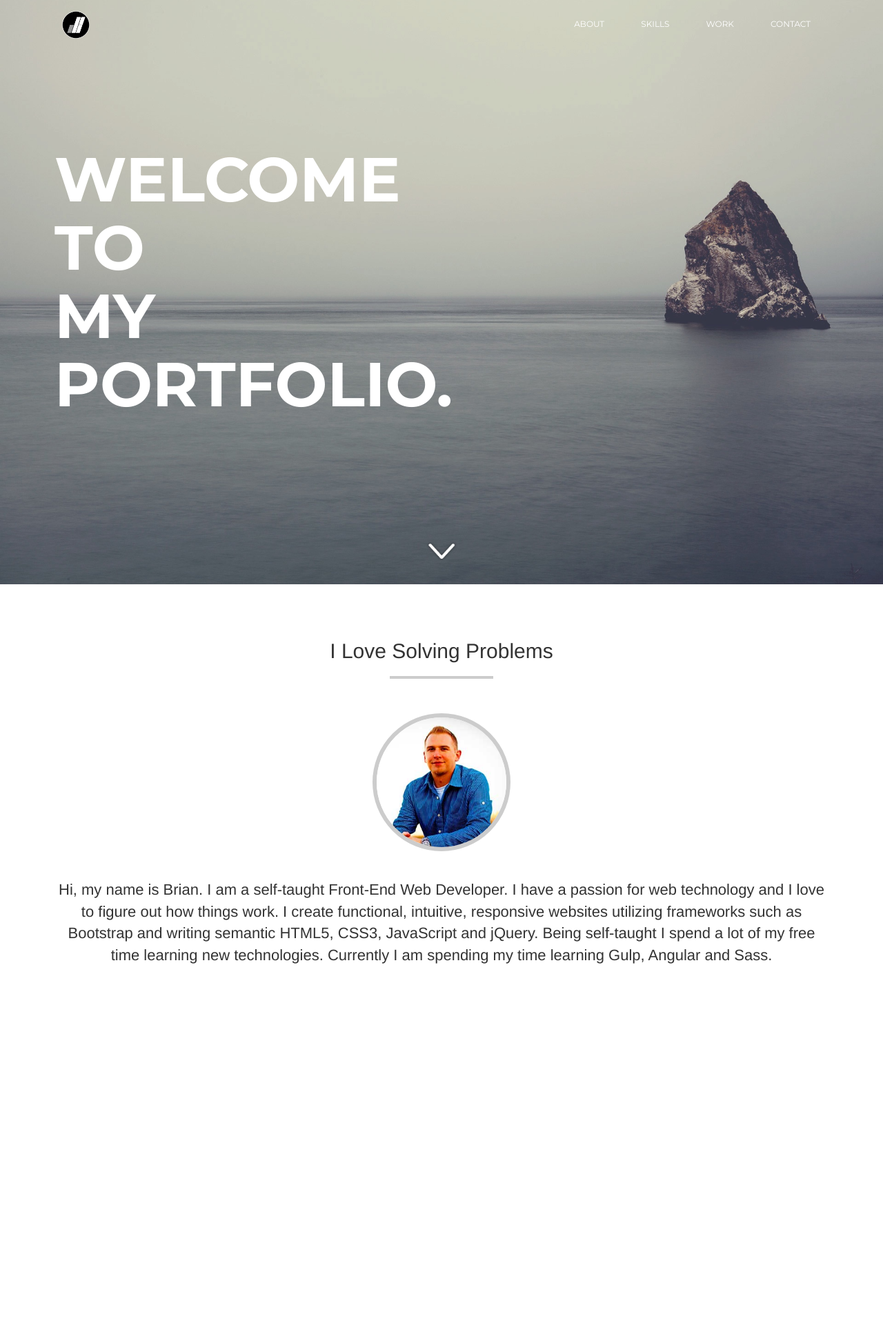
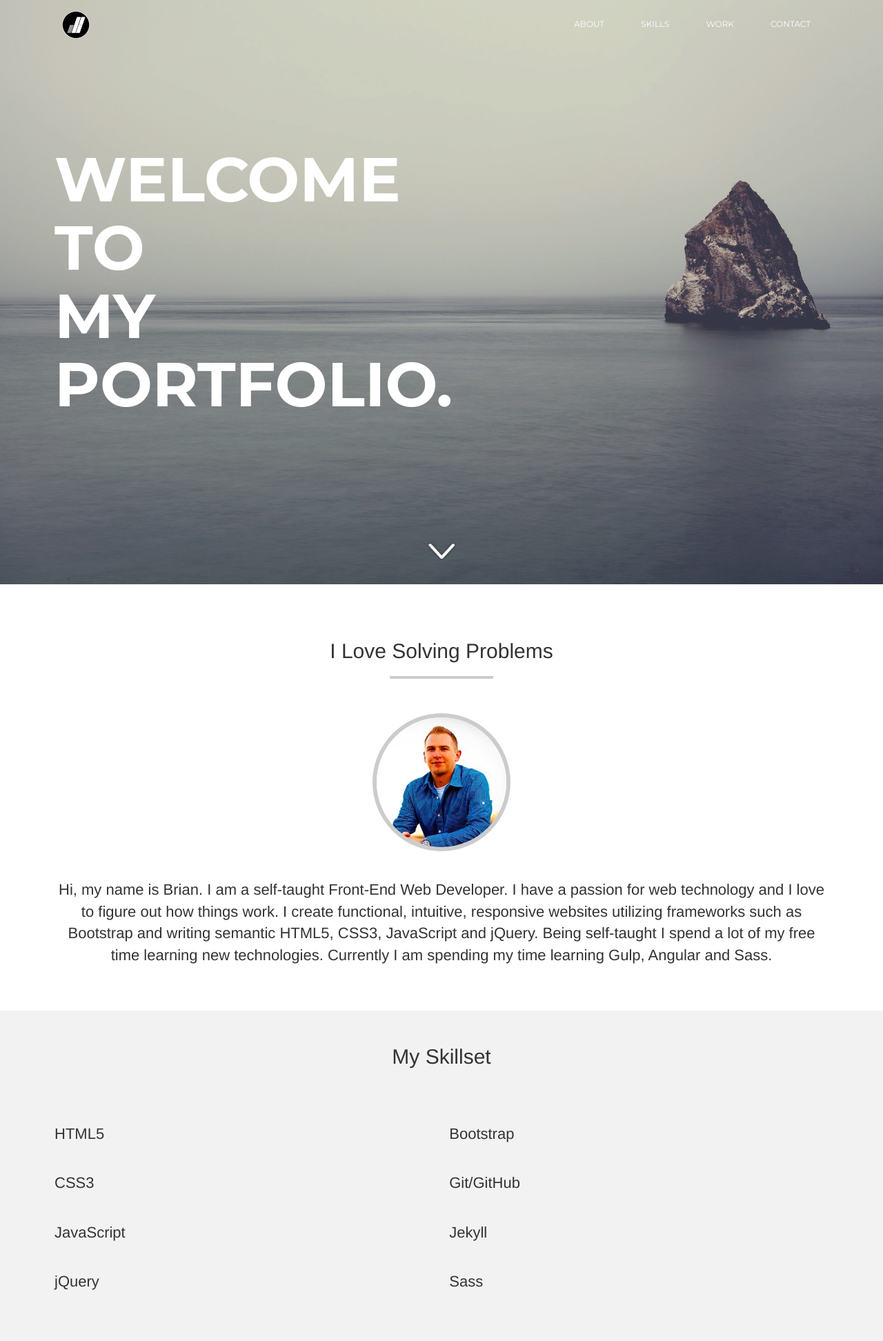
Before and after one commit to briandaub/briandaub.github.io, a Jekyll site: the page built from index.html, in a window 1280 px wide. Shown: the whole page at 69% size. Built offline with Jekyll 4.4.1, drawn with Linux system fonts in a browser that asks for light colours; before the commit the page ends 1465 px from its top, so only the background shows below that.

Commit message:
added skills.html

```diff
--- a/_includes/skills.html
+++ b/_includes/skills.html
@@ -0,0 +1,50 @@
+<section class="skillset">
+    <div class="container">
+        <h2>My Skillset</h2>
+        <div class="left">
+            <div class="skillbar">
+                <div class="skillbar-title">HTML5</div>
+                <div class="bar"></div>
+                <div class="percent"></div>
+            </div>
+            <div class="skillbar">
+                <div class="skillbar-title">CSS3</div>
+                <div class="bar"></div>
+                <div class="percent"></div>
+            </div>
+            <div class="skillbar">
+                <div class="skillbar-title">JavaScript</div>
+                <div class="bar"></div>
+                <div class="percent"></div>
+            </div>
+            <div class="skillbar">
+                <div class="skillbar-title">jQuery</div>
+                <div class="bar"></div>
+                <div class="percent"></div>
+            </div>
+        </div><!-- /end .left -->
+
+        <div class="right">
+            <div class="skillbar">
+                <div class="skillbar-title">Bootstrap</div>
+                <div class="bar"></div>
+                <div class="percent"></div>
+            </div>
+            <div class="skillbar">
+                <div class="skillbar-title">Git/GitHub</div>
+                <div class="bar"></div>
+                <div class="percent"></div>
+            </div>
+            <div class="skillbar">
+                <div class="skillbar-title">Jekyll</div>
+                <div class="bar"></div>
+                <div class="percent"></div>
+            </div>
+            <div class="skillbar">
+                <div class="skillbar-title">Sass</div>
+                <div class="bar"></div>
+                <div class="percent"></div>
+            </div>
+        </div><!-- /end .right -->
+    </div><!-- /end .container -->
+</section>
--- /dev/null
+++ b/_sass/_skills.sass
@@ -0,0 +1,26 @@
+.skillset
+    background: #f2f2f2
+    width: 100%
+    box-sizing: border-box
+    font-size: 22px
+
+    h2
+        text-align: center
+        margin-top: 50px
+
+    .skillbar
+        padding: 20px 0
+
+
+    .left
+        float: left
+        width: 49%
+        margin: 50px 0
+        box-sizing: border-box
+
+    .right
+        float: right
+        text-align: left
+        width: 49%
+        margin: 50px 0
+        box-sizing: border-box
--- a/css/main.scss
+++ b/css/main.scss
@@ -8,7 +8,10 @@
 // Import partials from `sass_dir` (defaults to `_sass`)
 @import
         "header",
-        "about"
+        "about",
+        "skills",
+        "work",
+        "contact"
 ;
 
 * {
--- a/index.html
+++ b/index.html
@@ -4,3 +4,4 @@
 {% include head.html %}
 {% include header.html %}
 {% include about.html %}
+{% include skills.html %}
```
Also changed, not shown: _sass/_contact.sass (added), _sass/_work.sass (added).
